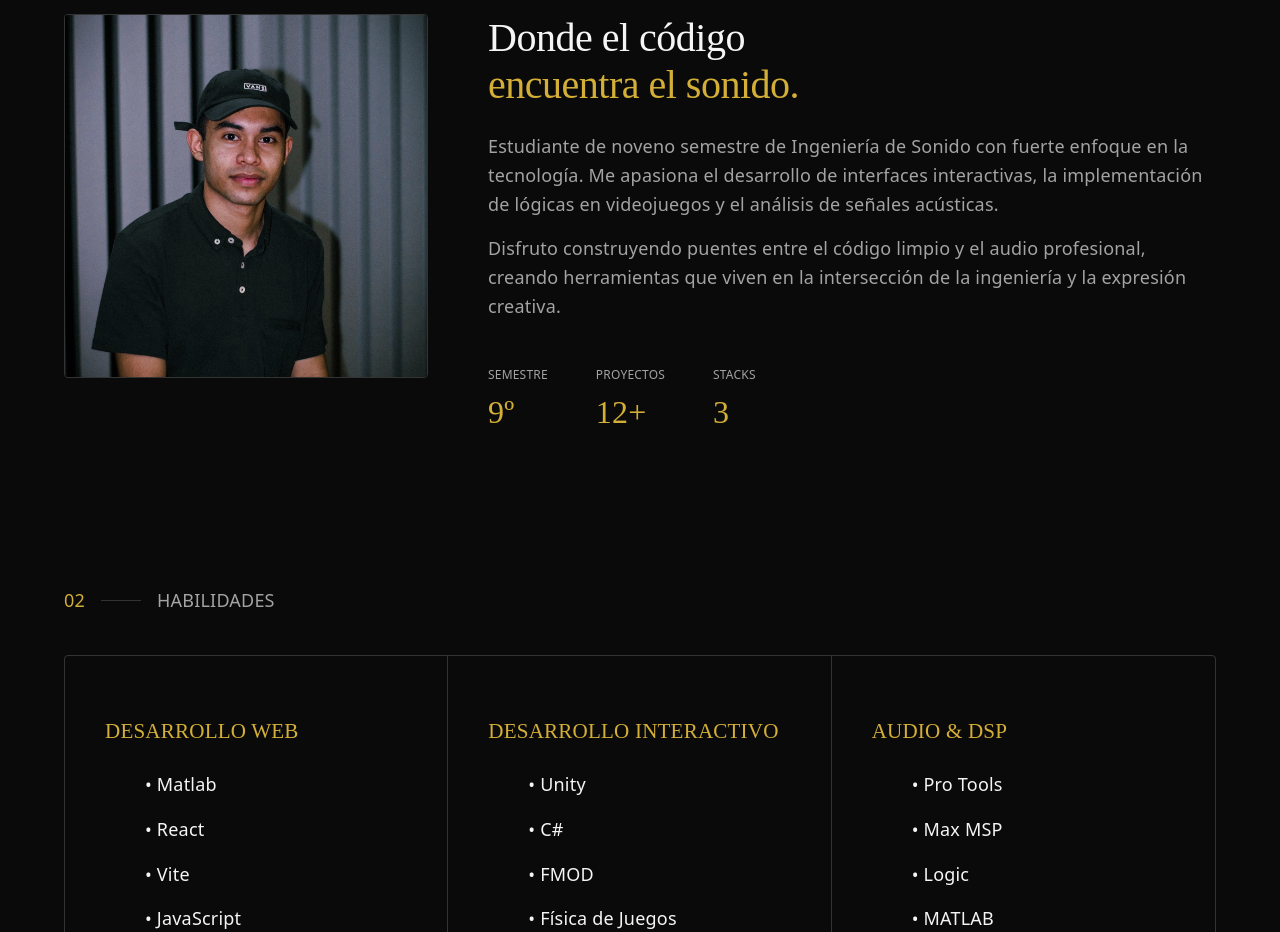
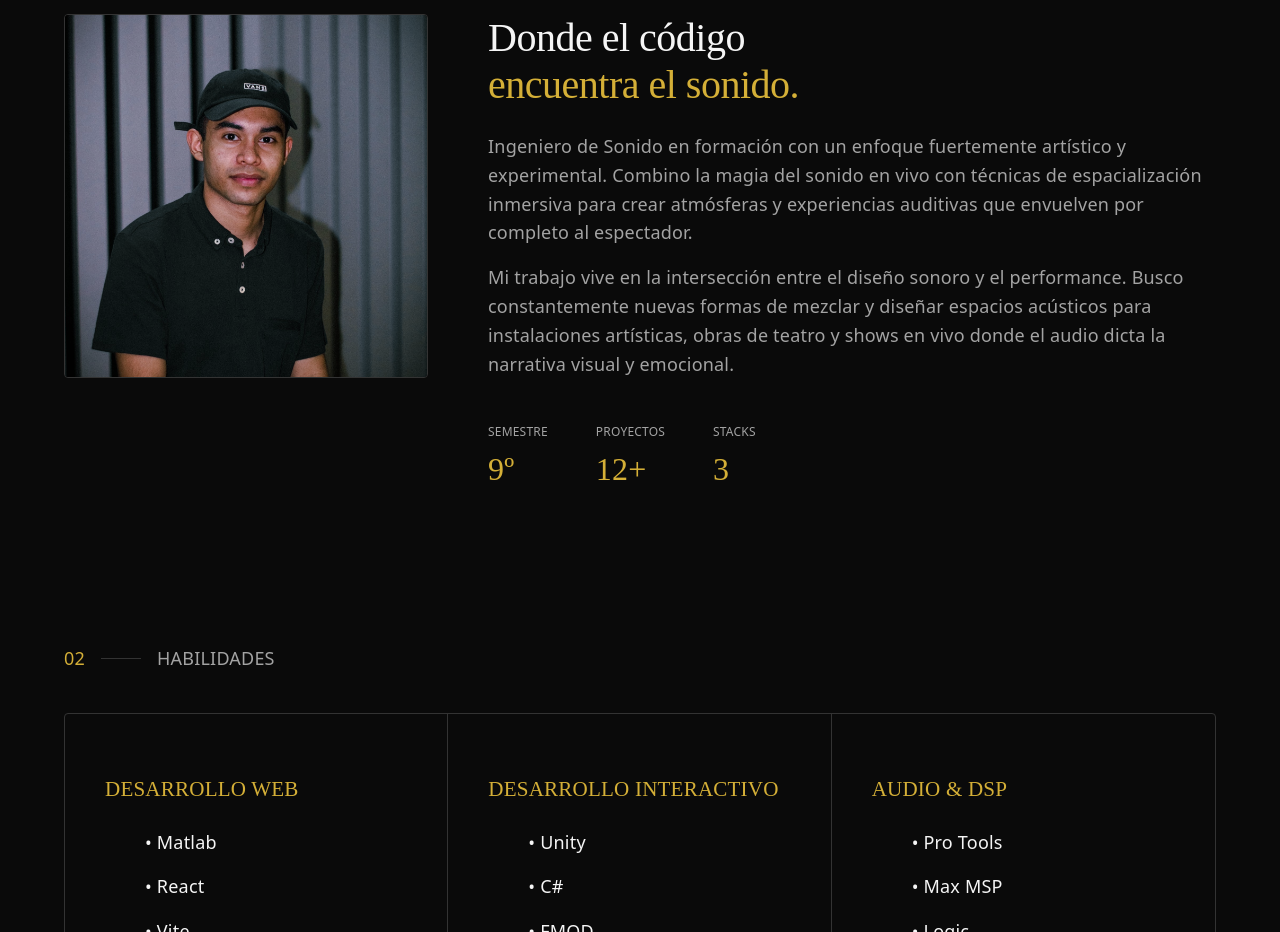
Before and after one commit to jhonatan0826/Mi-portafolio-, a React (Vite) app: page / in a window 1280 px wide. Shown: the part 1000-1932 px from the top of the page. Built offline with nearby package versions, Linux system fonts and the light colour scheme.

Commit message:
Actualizo el texto del perfil a sonido en vivo

```diff
--- a/src/components/About.jsx
+++ b/src/components/About.jsx
@@ -42,11 +42,11 @@ export default function About() {
           </h2>
 
           <p style={{ marginBottom: '16px' }}>
-            Estudiante de noveno semestre de Ingeniería de Sonido con fuerte enfoque en la tecnología. Me apasiona el desarrollo de interfaces interactivas, la implementación de lógicas en videojuegos y el análisis de señales acústicas.
+            Ingeniero de Sonido en formación con un enfoque fuertemente artístico y experimental. Combino la magia del sonido en vivo con técnicas de espacialización inmersiva para crear atmósferas y experiencias auditivas que envuelven por completo al espectador.
           </p>
 
           <p style={{ marginBottom: '40px' }}>
-            Disfruto construyendo puentes entre el código limpio y el audio profesional, creando herramientas que viven en la intersección de la ingeniería y la expresión creativa.
+            Mi trabajo vive en la intersección entre el diseño sonoro y el performance. Busco constantemente nuevas formas de mezclar y diseñar espacios acústicos para instalaciones artísticas, obras de teatro y shows en vivo donde el audio dicta la narrativa visual y emocional.
           </p>
 
           {/* Contadores inferiores */}
```
